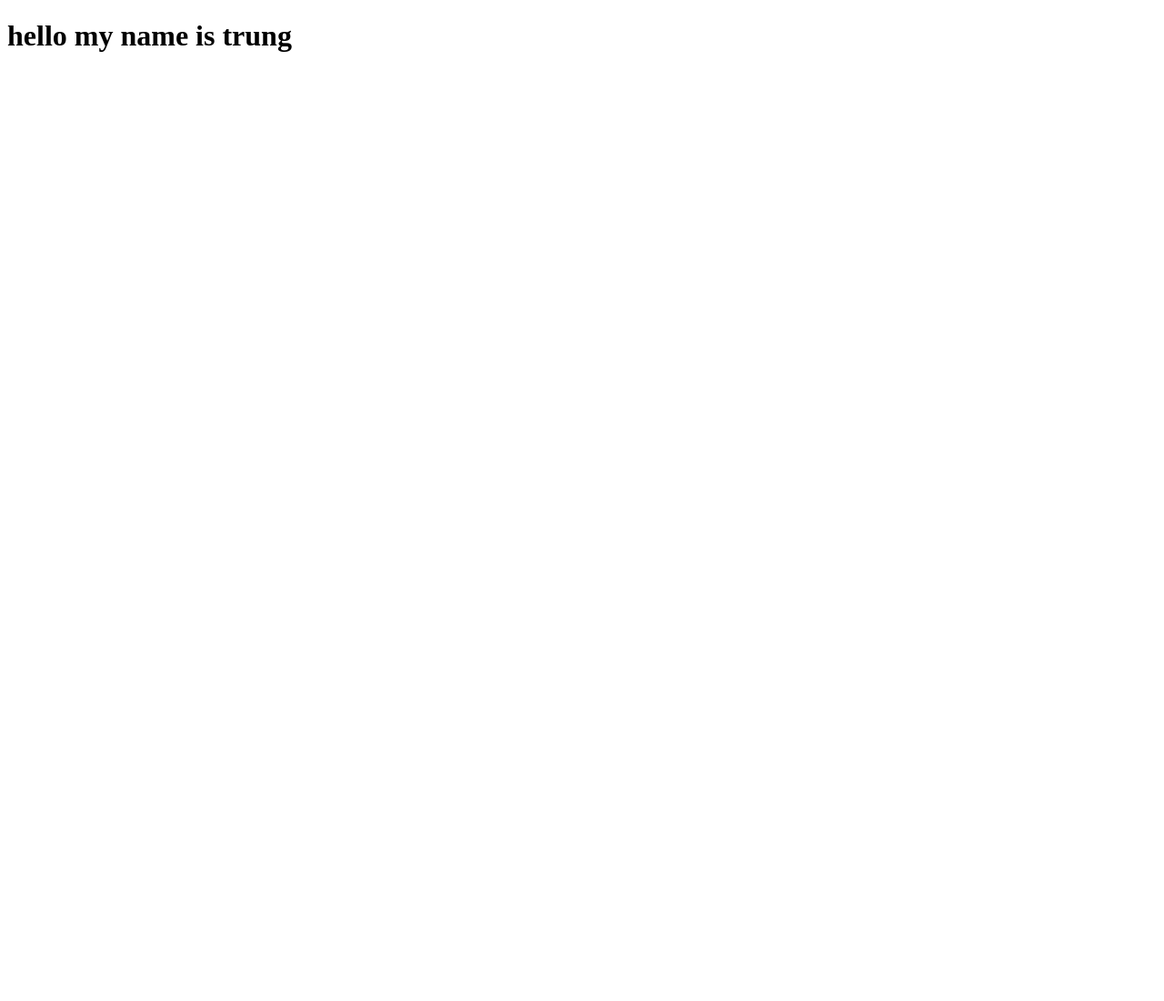
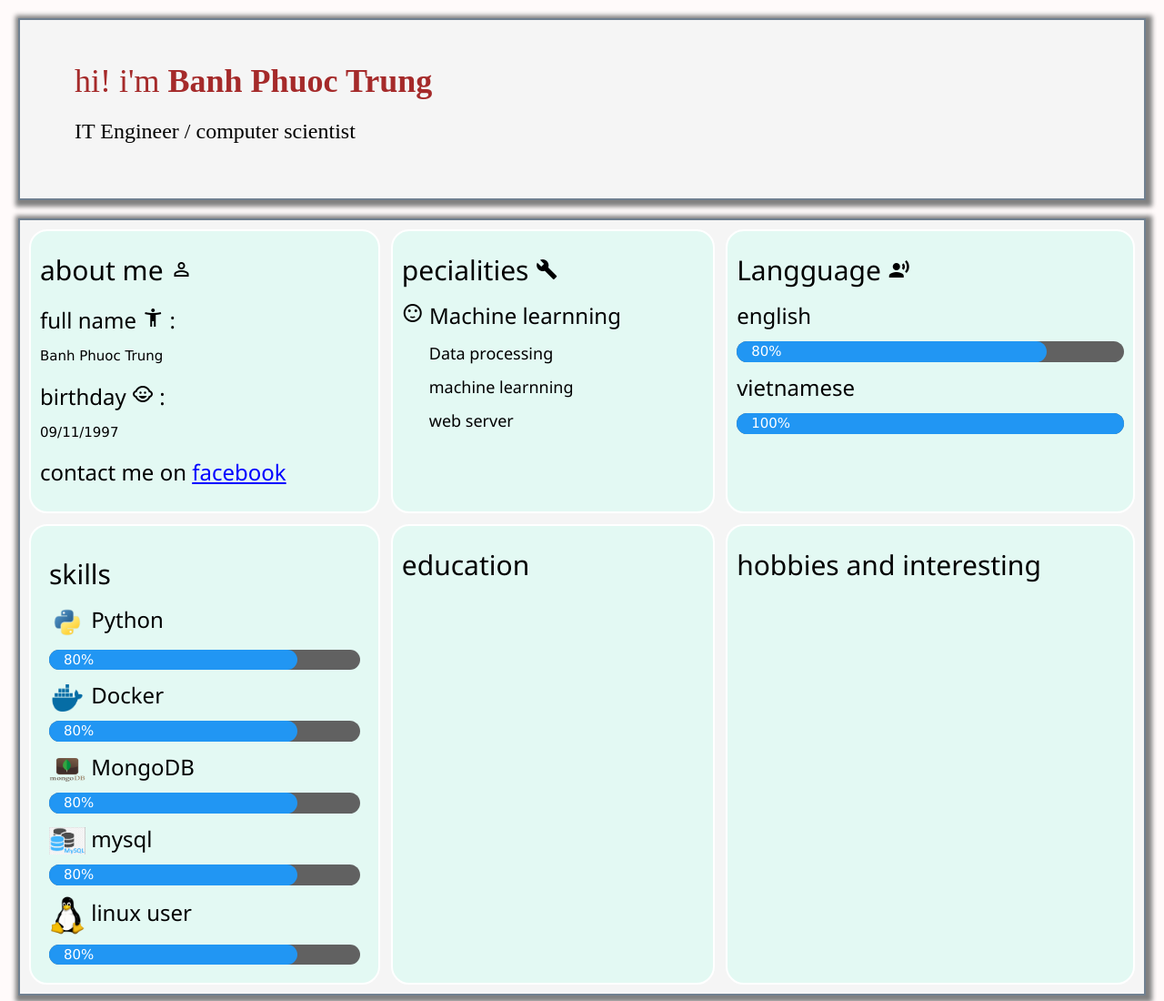
Before and after one commit to trungbanh/introdue, a plain HTML site: page mycv.html in a window 1280 px wide. Shown: the top 1100 px of the page at 91% size. Before the commit the page ends 800 px from the top, so only its background shows below. Drawn offline with nearby package versions, Linux system fonts and the light colour scheme.

Commit message:
update cv

```diff
--- a/mycv.html
+++ b/mycv.html
@@ -4,9 +4,114 @@
     <meta charset="UTF-8">
     <meta name="viewport" content="width=device-width, initial-scale=1.0">
     <meta http-equiv="X-UA-Compatible" content="ie=edge">
-    <title>Document</title>
+    <title>My cv</title>
+    <link rel="stylesheet" href="https://fonts.googleapis.com/icon?family=Material+Icons">
+    <link rel="stylesheet" type="text/css" href="src/main.css">
+    <link rel="stylesheet" href="https://www.w3schools.com/w3css/4/w3.css">
 </head>
 <body>
-    <h1>hello my name is trung</h1>
+    <div class="head">
+        <div class="intro">
+            <h1 id="name">
+                hi! i'm  <strong>Banh Phuoc Trung</strong>
+            </h1>
+            <h3 id="work">
+                IT Engineer / computer scientist
+            </h3>
+        </div>
+    </div>
+    <div class="contend">
+        <div class="about">
+            <h2>about me <i class="material-icons">
+                    perm_identity
+                    </i></h2>
+            <p>
+                <h3>full name <i class="material-icons">
+                    accessibility_new</i> :</h3>
+                Banh Phuoc Trung
+                </p>
+            <p>
+                <h3>birthday <i class="material-icons">
+                    child_care
+                    </i>
+                    :
+                </h3>
+                09/11/1997
+            </p>
+            <p>
+                <h3>contact me on
+                        <a id="linktofb" href="https://www.facebook.com/banhphuoctrung">facebook</a></h3>
+            </p>
+
+        </div>
+        <div class="pecialities">
+            <h2>pecialities <i class="material-icons">build</i></h2>
+            <div class="workon">
+                <div class="pecial-contend">
+                    <h3>  <i class="material-icons"> sentiment_satisfied</i> Machine learnning</h3>
+                    <h5>Data processing </h5>
+                    <h5>machine learnning </h5>
+                    <h5>web server</h5>
+                </div>
+            </div>
+        </div>
+
+        <div class="language">
+            <h2>Langguage <i class="material-icons"> record_voice_over </i></h2>
+            <h3>english</h3>
+            <div class="w3-dark-grey w3-round-xlarge">
+                <div class="w3-container w3-blue w3-round-xlarge" style="width:80%">80%</div>
+            </div>
+            <h3>vietnamese</h3>
+            <div class="w3-dark-grey w3-round-xlarge">
+                <div class="w3-container w3-blue w3-round-xlarge" style="width:100%">100%</div>
+            </div>
+        </div>
+        <div class="skills">
+            <h2>skills</h2>
+                <h3>
+                    <img  src="template/python.png" style="width:40px;height:40px; ">
+                    Python
+                </h3>
+                <div class="w3-dark-grey w3-round-xlarge">
+                        <div class="w3-container w3-blue w3-round-xlarge" style="width:80%">80%</div>
+                    </div>
+                <h3>
+                    <img src="template/docker.png" style="width:40px;height:30px;">
+                    Docker
+                </h3>
+                <div class="w3-dark-grey w3-round-xlarge">
+                        <div class="w3-container w3-blue w3-round-xlarge" style="width:80%">80%</div>
+                    </div>
+                <h3>
+                    <img src="template/Mongo-Db.png"  style="width:40px;height:30px;">
+                    MongoDB
+                </h3>
+                <div class="w3-dark-grey w3-round-xlarge">
+                        <div class="w3-container w3-blue w3-round-xlarge" style="width:80%">80%</div>
+                    </div>
+                <h3>
+                    <img src="template/mysql.png" style="width:40px;height:30px;">
+                    mysql
+                </h3>
+                <div class="w3-dark-grey w3-round-xlarge">
+                        <div class="w3-container w3-blue w3-round-xlarge" style="width:80%">80%</div>
+                    </div>
+                <h3>
+                    <img src="template/linux.png" style="width:40px;height:45px;">
+                    linux user
+                </h3>
+                <div class="w3-dark-grey w3-round-xlarge">
+                        <div class="w3-container w3-blue w3-round-xlarge" style="width:80%">80%</div>
+                    </div>
+        </div>
+        <div class="edu">
+            <h2>education</h2>
+
+        </div>
+        <div class="hobbies">
+            <h2>hobbies and interesting</h2>
+        </div>
+    </div>
 </body>
 </html>
--- /dev/null
+++ b/src/main.css
@@ -0,0 +1,103 @@
+body {
+    background-color: snow;
+    margin:10px;
+}
+.head {
+    padding: 10px;
+    margin: 20px;
+    border: 2px slategrey solid;
+    height: 200px;
+    width: auto;
+    background-color: whitesmoke ;
+    box-shadow: 2px 2px 5px 5px gray;
+}
+#linktofb{
+    color: blue;
+}
+.intro {
+    padding-top: 20px;
+    margin-left: 50px;
+}
+h5 {
+    padding-left: 30px;
+}
+p {
+    padding-left: 30px;
+}
+#name {
+    color: brown;
+    font-family: "FontAwesome";
+    font-style: normal;
+    font-weight: normal;
+}
+#work{
+    font-family: "themify";
+    font-style: normal;
+    font-weight: 400;
+}
+.about {
+    grid-area: about;
+
+    margin: 5px;
+    padding: 10px;
+    background-color:rgb(227, 249, 243);
+    border: solid 2px white;
+    border-radius: 20px;
+}
+.pecialities{
+    grid-area: pecialities;
+
+    margin: 5px;
+    padding: 10px;
+    background-color:rgb(227, 249, 243);
+    border: solid 2px white;
+    border-radius: 20px;
+}
+.language {
+    grid-area: language;
+
+    margin: 5px;
+    padding: 10px;
+    background-color:rgb(227, 249, 243);
+    border: solid 2px white;
+    border-radius: 20px;
+}
+.skills{
+    grid-area: skills;
+
+    margin: 5px;
+    padding: 20px;
+    background-color:rgb(227, 249, 243);
+    border: solid 2px white;
+    border-radius: 20px;
+}
+.edu {
+    grid-area: edu;
+
+    margin: 5px;
+    padding: 10px;
+    background-color:rgb(227, 249, 243);
+    border: solid 2px white;
+    border-radius: 20px;
+}
+.hobbies {
+    grid-area: hobbies ;
+
+    margin: 5px;
+    padding: 10px;
+    background-color:rgb(227, 249, 243);
+    border: solid 2px white;
+    border-radius: 20px;
+}
+.contend {
+    padding: 5px;
+    margin: 20px;
+    background-color: whitesmoke;
+    display: grid;
+    grid-template-areas:
+    "about pecialities language"
+    "skills edu hobbies";
+    grid-gap: 2px;
+    border: 2px slategrey solid;
+    box-shadow: 2px 2px 5px 5px gray;
+}
```
Also changed, not shown: template/Mongo-Db.png (added), template/docker.png (added), template/linux.png (added), template/mysql.png (added), template/python.png (added).
